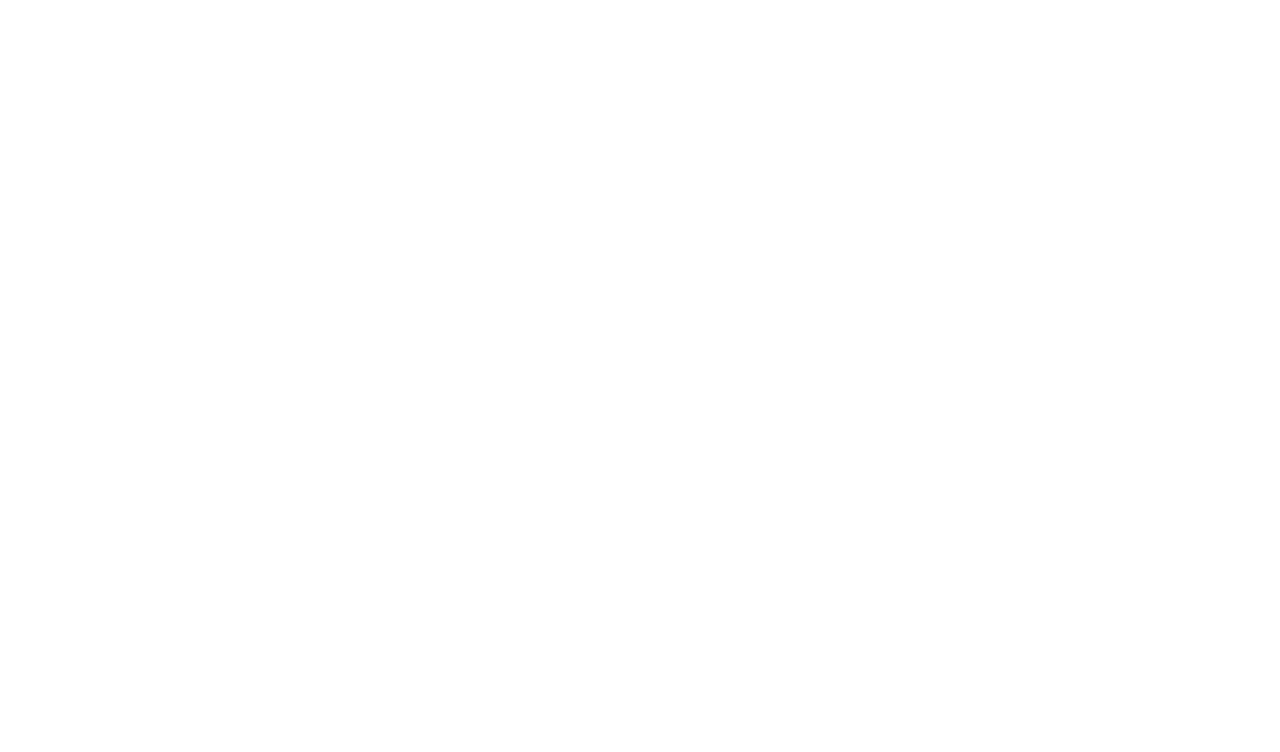
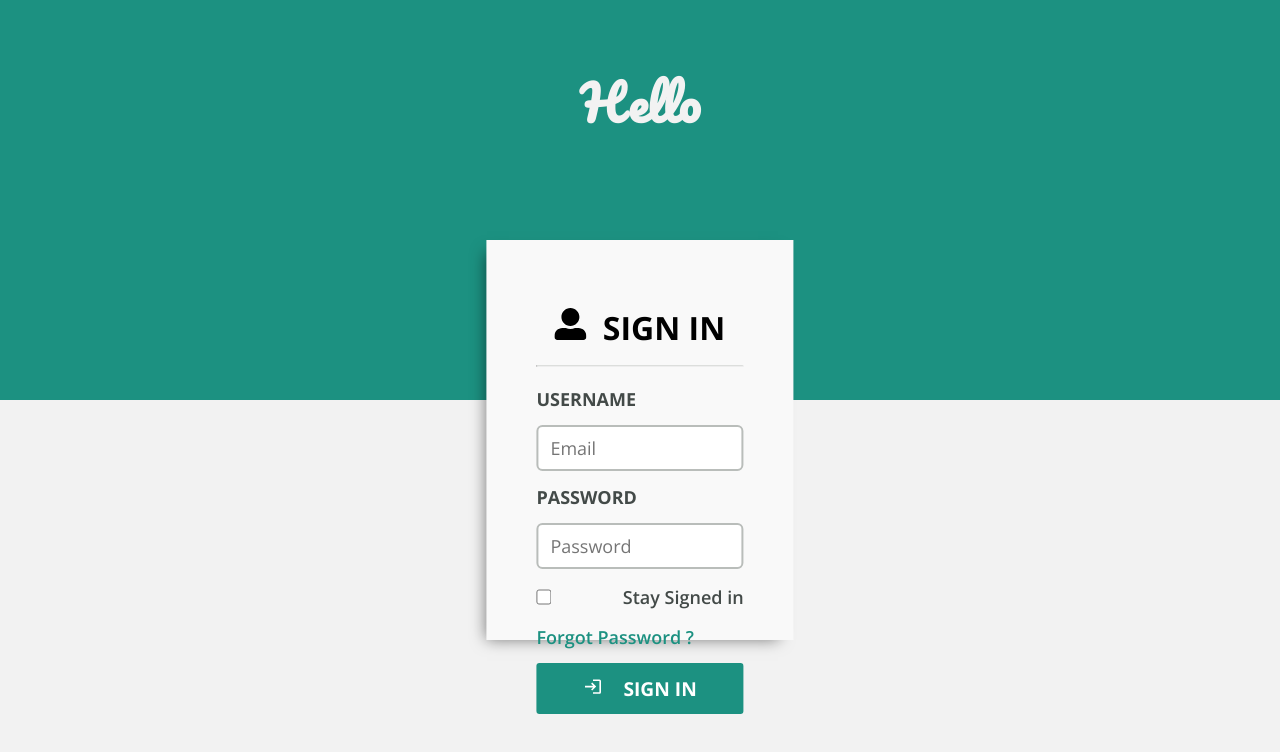
Before and after one commit to Koketso1999/SERITI_ASSESSMENT, a React (Create React App) app: page / in a window 1280 px wide. Shown: the top 752 px of the page. Built offline with nearby package versions, Linux system fonts and the light colour scheme.

Commit message:
Almosot Complete Login

```diff
--- a/package.json
+++ b/package.json
@@ -8,6 +8,8 @@
     "@testing-library/user-event": "^13.5.0",
     "react": "^17.0.2",
     "react-dom": "^17.0.2",
+    "react-icons": "^4.3.1",
+    "react-router-dom": "^6.2.1",
     "react-scripts": "5.0.0",
     "styled-components": "^5.3.3",
     "web-vitals": "^2.1.4"
--- a/public/index.html
+++ b/public/index.html
@@ -24,7 +24,14 @@
       work correctly both with client-side routing and a non-root public URL.
       Learn how to configure a non-root public URL by running `npm run build`.
     -->
-    <title>React App</title>
+    <link rel="preconnect" href="https://fonts.googleapis.com">
+<link rel="preconnect" href="https://fonts.gstatic.com" crossorigin>
+<link href="https://fonts.googleapis.com/css2?family=Open+Sans:ital,wght@0,300;0,400;0,500;0,600;0,700;0,800;1,300;1,400;1,500;1,600;1,700;1,800&display=swap" rel="stylesheet">
+
+<link rel="preconnect" href="https://fonts.googleapis.com">
+<link rel="preconnect" href="https://fonts.gstatic.com" crossorigin>
+<link href="https://fonts.googleapis.com/css2?family=Open+Sans:ital,wght@0,300;0,400;0,500;0,600;0,700;0,800;1,300;1,400;1,500;1,600;1,700;1,800&family=Pacifico&display=swap" rel="stylesheet">
+<title>Koketso Technical Assessment App</title>
   </head>
   <body>
     <noscript>You need to enable JavaScript to run this app.</noscript>
--- a/src/App.js
+++ b/src/App.js
@@ -1,11 +1,22 @@
-
-import './App.css';
+import { render } from "react-dom";
+import { BrowserRouter, Routes, Route } from "react-router-dom";
+import "./App.css";
+import GlobalStyle from "./globalStyles";
+import NotFound from "./Pages/404";
+import Dashboard from "./Pages/Dashboard";
+import Login from "./Pages/Login";
 
 function App() {
   return (
-    <div >
+    <>
 
-    </div>
+      <GlobalStyle />
+      <Routes>
+        <Route path="/"  element={<Login />} />
+        <Route path="dashboard" element={<Dashboard />} />
+        <Route path="*" element={<NotFound />} />
+      </Routes>
+    </>
   );
 }
 
--- /dev/null
+++ b/src/Components/LoginScreen/LoginScreen.Elements.js
@@ -0,0 +1,144 @@
+import styled from "styled-components";
+
+export const LoginContainer = styled.div`
+  height: 100vh;
+  background: linear-gradient(180deg, #1c9181 50%, #f2f2f2 50%);
+`;
+
+export const LoginContent = styled.div`
+  width: 24vw;
+  height: 50vh;
+  background-color: #f9f9f9;
+  /* Center vertically and horizontally */
+  position: absolute;
+  top: 50%;
+  left: 50%;
+  transform: translate(-50%, -40%);
+  padding: 50px;
+  box-shadow: -7px 6px 15px -7px rgba(0, 0, 0, 0.54);
+  -webkit-box-shadow: -7px 6px 15px -7px rgba(0, 0, 0, 0.54);
+  -moz-box-shadow: -7px 6px 15px -7px rgba(0, 0, 0, 0.54);
+`;
+
+export const LoginHeading = styled.h1`
+  position: absolute;
+  top: 50%;
+  left: 50%;
+  transform: translate(-50%, -400%);
+  color: #f2f2f2;
+  font-size: 3em;
+  font-family: "Open Sans", sans-serif;
+  font-family: "Pacifico", cursive;
+  /* text-decoration: */
+`;
+
+export const LoginBox = styled.div`
+
+`;
+
+export const TopMessage = styled.h2`
+    text-align: center;
+    margin:16px 0;
+    font-size: 2em;
+    /* justify-content: space-between; */
+    /* display:inline; */
+`;
+
+export const Divider = styled.hr`
+  border-top: 1px solid #dcdedc;
+  margin-bottom: 20px;
+`;
+
+export const Icon = styled.span`
+
+  /* font-size:40px; */
+  /* width: 100%; */
+
+margin-right:16px;
+`;
+export const StyledFormWrapper = styled.div``;
+
+export const StyledForm = styled.form``;
+
+export const StyledLabel = styled.p`
+font-weight:700;
+font-size:18px;
+color:#434a48;
+margin: 14px 0;
+`;
+
+
+export const StyledInput = styled.input`
+  width: 100%;
+  height: 46px;
+  border-radius: 6px;
+  /* border-color:#b9bdba; */
+  border: 2px solid #b9bdba;
+  padding: 12px;
+  font-size: 18px;
+`;
+export const StyledInputCheckbox = styled.input`
+/* display:inline;   */
+/* outline: 2px solid #434a48; */
+
+/* border: 2px solid #bcbcbc;
+  border-radius: 2px; */
+  cursor: pointer;
+
+
+  width: 1.15em;
+  height: 1.15em;
+  border: 0.15em solid #bcbcbc;
+  border-radius: 0.15em;
+`;
+
+export const StyledLink = styled.a`
+  color: #1c9181;
+  /* position: relative; */
+/* display:inline; */
+font-weight:600;
+font-size:18px;
+`;
+export const StyledLabelStay = styled.p`
+
+font-weight:600;
+font-size:18px;
+color:#434a48;
+margin: 16px 0;
+`;
+export const Group = styled.div`
+    /* width:100%;
+    display:inline-block; */
+
+/*
+    display: flex;
+  flex-wrap: wrap;
+  flex-direction: row;
+  justify-content: space-between;
+  align-items: start;
+  align-content: start;
+  padding:10px;; */
+
+  display: flex;
+  flex-wrap: wrap;
+  /* for horizontal aligning of child divs */
+  justify-content: space-between;
+  /* for vertical aligning */
+  align-items: center;
+`;
+
+export const StyledButton = styled.button`
+  width: 100%;
+  background-color: #1c9181;
+  color: #fff;
+  border: none;
+  border-radius: 6px;
+  font-size: 1.2em;
+  padding: 12px;
+  border-radius: 3px;
+
+
+  font-weight:700;
+/* font-size:18px; */
+margin: 14px 0;
+`;
--- /dev/null
+++ b/src/Components/LoginScreen/LoginScreen.js
@@ -0,0 +1,66 @@
+import React from "react";
+import {
+  LoginContainer,
+  LoginContent,
+  LoginHeading,
+  LoginBox,
+  TopMessage,
+  Divider,
+  StyledFormWrapper,
+  StyledForm,
+  StyledLabel,
+  StyledInput,
+  StyledLink,
+  StyledButton,StyledInputCheckbox,
+  Group,Icon, StyledLabelStay
+} from "./LoginScreen.Elements";
+import { FaUserAlt } from 'react-icons/fa';
+import { MdOutlineLogin } from 'react-icons/md';
+const LoginScreen = () => {
+  return (
+    <>
+      <LoginContainer>
+          <LoginHeading>Hello</LoginHeading>
+
+        <LoginContent>
+
+          <LoginBox>
+
+            {/* <TopMessage> <Icon><FaUserAlt/></Icon>SIGN IN</TopMessage> */}
+            <TopMessage> <Icon><FaUserAlt/></Icon>SIGN IN</TopMessage>
+
+            <Divider></Divider>
+
+            <StyledFormWrapper>
+              <StyledForm>
+                <StyledLabel>USERNAME</StyledLabel>
+                <StyledInput type="email" placeholder="Email" name="email" />
+
+                <StyledLabel>PASSWORD</StyledLabel>
+                <StyledInput
+                  type="password"
+                  placeholder="Password"
+                  name="password"
+                />
+
+            <Group>
+                <StyledInputCheckbox
+                  type="checkbox"
+                  placeholder="Stay Signed in"
+                  name="password"
+                />
+                <StyledLabelStay>Stay Signed in</StyledLabelStay>
+
+                <StyledLink>Forgot Password ? </StyledLink>
+                </Group>
+                <StyledButton type="submit"> <Icon><MdOutlineLogin/></Icon> SIGN IN </StyledButton>
+              </StyledForm>
+            </StyledFormWrapper>
+          </LoginBox>
+        </LoginContent>
+      </LoginContainer>
+    </>
+  );
+};
+
+export default LoginScreen;
--- /dev/null
+++ b/src/Pages/404.js
@@ -0,0 +1,9 @@
+import React from 'react';
+
+const NotFound = () => {
+  return <div>
+      Pages Not Found
+  </div>;
+};
+
+export default NotFound;
--- a/src/Pages/Dashboard.js
+++ b/src/Pages/Dashboard.js
@@ -2,7 +2,7 @@
 
 const Dashboard = () => {
   return <div>
-
+      DASH
   </div>;
 };
 
--- a/src/Pages/Login.js
+++ b/src/Pages/Login.js
@@ -1,9 +1,14 @@
 import React from 'react';
+import LoginScreen from '../Components/LoginScreen/LoginScreen';
+
 
 const Login = () => {
-  return <div>
 
-  </div>;
+  console.log('Login.js')
+  return <>
+
+      <LoginScreen />
+  </>;
 };
 
 export default Login;
--- /dev/null
+++ b/src/globalStyles.js
@@ -0,0 +1,27 @@
+import styled, { createGlobalStyle } from "styled-components";
+
+const GlobalStyle = createGlobalStyle`
+
+* {
+    box-sizing: border-box;
+    margin: 0;
+    padding: 0;
+    font-family: 'Open Sans', sans-serif;
+   }
+
+
+
+
+  `;
+
+// export const Container = styled.div`
+//   z-index: 1;
+//   width: 100%;
+//   max-width: 1300px;
+//   margin-right: auto;
+//   margin-left: auto;
+//   padding-right: 50px;
+//   padding-left: 50px;
+// `;
+
+export default GlobalStyle;
```
Also changed, not shown: src/index.js (+5 -2 lines), 1 other file (tests, documents, lock files or other folders).
